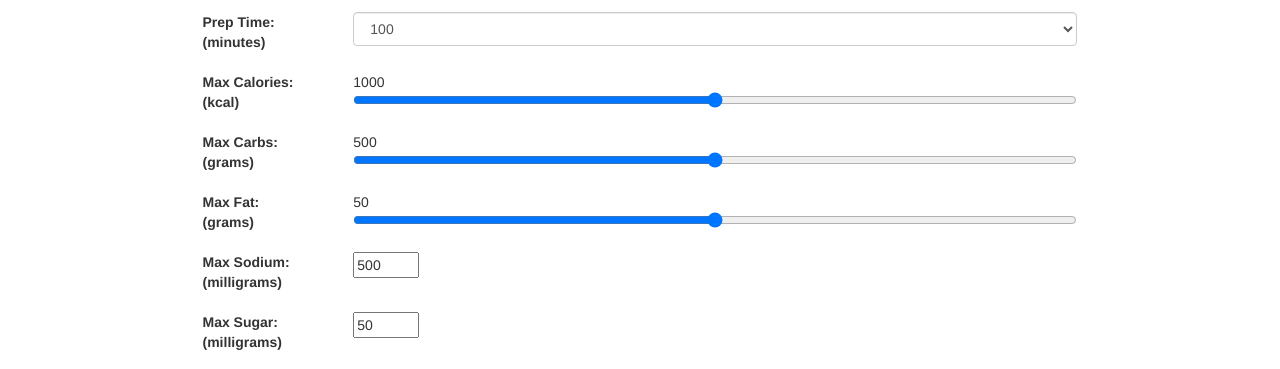
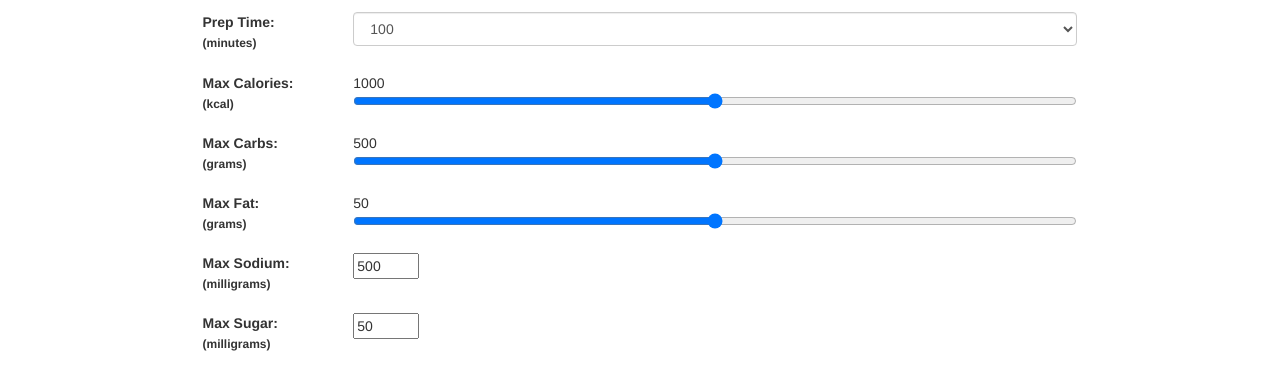
Before and after one commit to meliabt19/Recipes-Project, a website: page public/advanced-search.html in a window 1280 px wide. Shown: the part 234-603 px from the top of the page. Drawn offline with nearby package versions, Linux system fonts and the light colour scheme.

Commit message:
Update advanced-search.css

```diff
--- a/public/stylesheets/advanced-search.css
+++ b/public/stylesheets/advanced-search.css
@@ -27,3 +27,7 @@ form {
 #advanced-search-results {
     text-align: left;
 }
+
+.units {
+    font-size: 9pt;
+}
```
